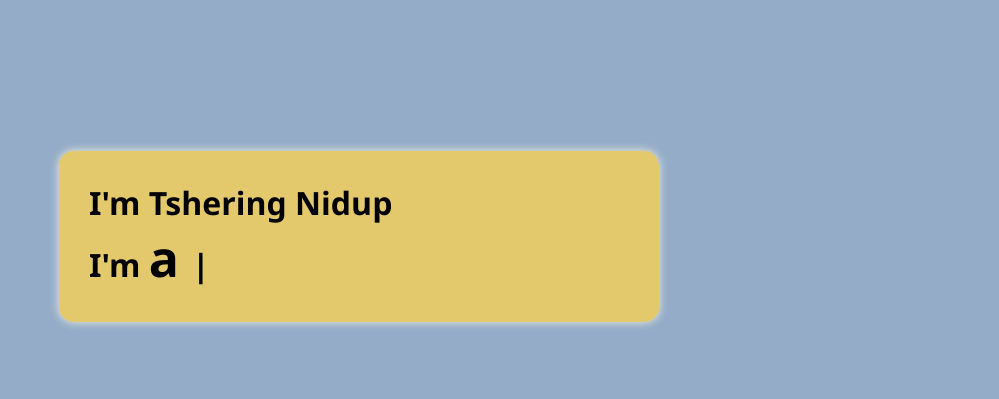
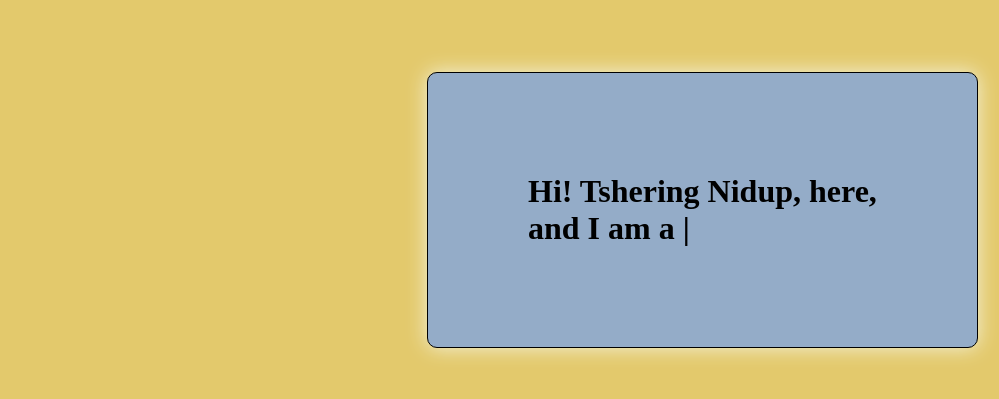
Before and after one commit to Tshering-Nidup/2ndProject-Typing-Animation-, a plain HTML site: page index.html in a window 1280 px wide. Shown: the part 249-648 px from the top of the page, without its empty margins (281-1280 px from the left). Drawn offline with nearby package versions, Linux system fonts and the light colour scheme.

Commit message:
Changed the styling to auto typing and word

```diff
--- a/index.html
+++ b/index.html
@@ -9,15 +9,14 @@
     <script src="https://cdn.jsdelivr.net/npm/typed.js@2.0.9"></script>
 </head>
 <body>
-    <div>
         <!-- To be used for typewriting animation -->
-        <h1>I'm Tshering Nidup
+        <h1>Hi! Tshering Nidup, here,
             <br>
-            I'm
+            and I am
             <span class="typed"></span>
             <span class="typed-curos"></span>
         </h1>
-    </div>
+
 
     <!-- JavaScript link -->
      <script src="script.js"></script>
--- a/script.js
+++ b/script.js
@@ -1,5 +1,5 @@
 var typed = new Typed('.typed', {
-    strings: [' a Front end Developer', ' an ICT & Coding Trainer', ' an Educator.'],
+    strings: [' a Front End Developer', 'an ICT Trainer', ' a Coding Trainer', 'an Educator.'],
     typeSpeed: 80,
     backSpeed: 80,
     loop: true
--- a/style.css
+++ b/style.css
@@ -1,26 +1,15 @@
-*,*::after, *::before {
-    box-sizing: border-box;
-    padding: 0;
-    margin: 0;
+body {
+    background-color: #e3c96c;
 }
 
-body {
+h1 {
+    position: relative;
+    left: 700px;
+    top: 300px;
+    border: 1px solid black;
+    padding: 100px;
+    width: fit-content;
     background-color: #94acc8;
-
+    box-shadow: 0px 0px 20px #f3f2dc;
+    border-radius: 10px;
 }
-
-div {
-    width: 600px;
-    background-color: #e3c96c;
-    margin: 400px auto;
-    padding: 30px;
-    border-radius: 15px;
-    box-shadow: 0px 0px 10px #f3f2dc;
-}
-div h1 {
-    font-family:'Segoe UI', Tahoma, Geneva, Verdana, sans-serif;
-}
-
-div span:nth-child(2) {
-    font-size: 50px;
-}
```
